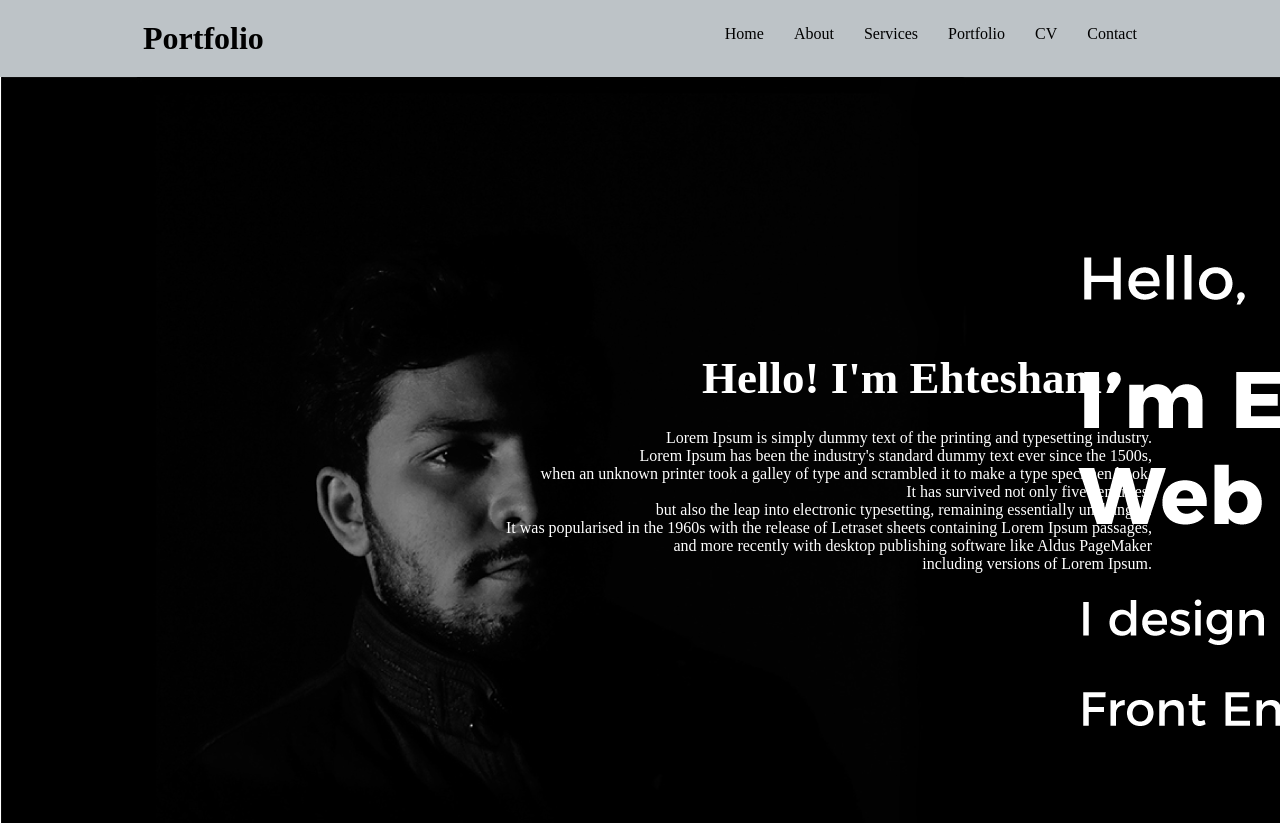
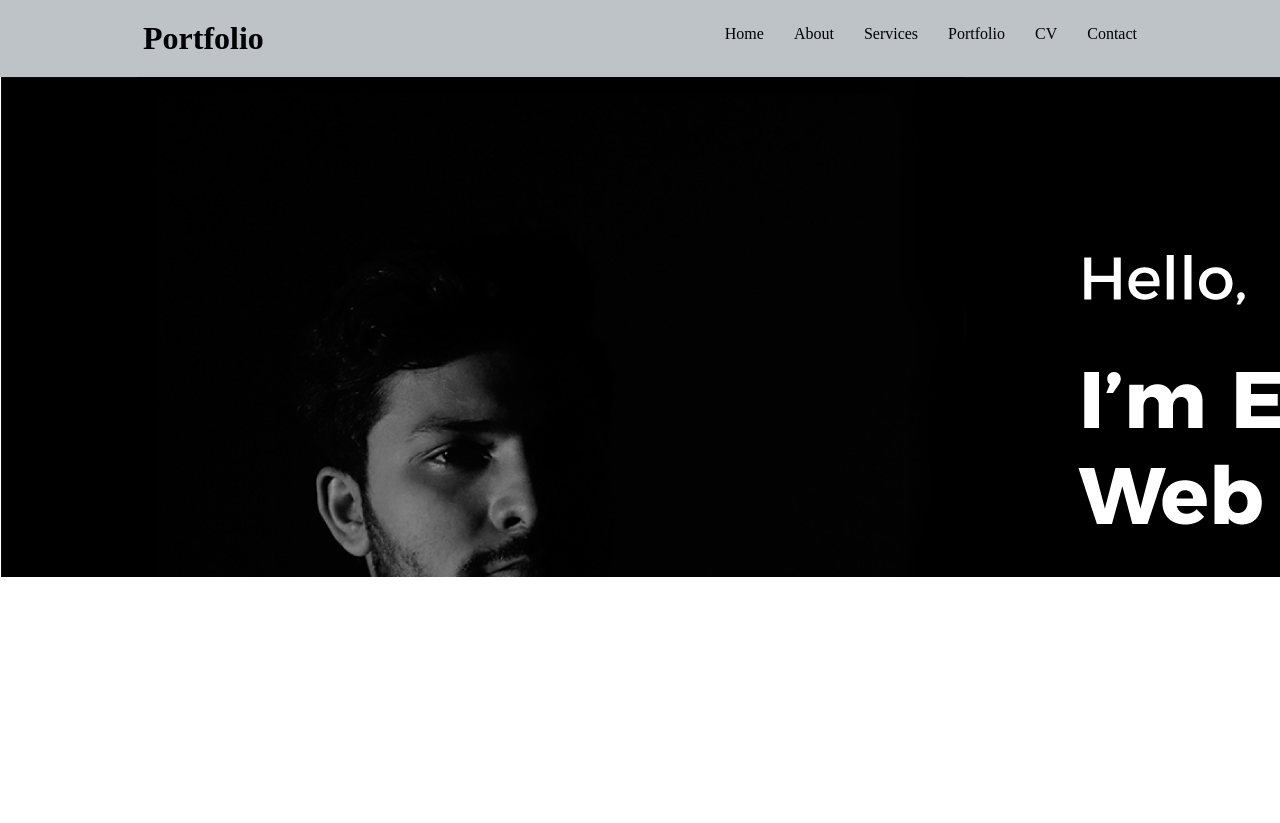
Before and after one commit to Ehtesham1558/Ehtesham1558.github.io, a plain HTML site: page index.html in a window 1280 px wide. After the commit the page ends 800 px from the top, so only its background shows below. Drawn offline with Linux system fonts and the light colour scheme.

Commit message:
removed the banner content

```diff
--- a/css/style.css
+++ b/css/style.css
@@ -65,7 +65,7 @@ body{
 	padding: 250px 0px;
 }
 
-.bnr_content h2{
+/*.bnr_content h2{
 	color: white;
 	text-align: right;
 	padding: 25px 50px;
@@ -74,4 +74,4 @@ body{
 .bnr_content p{
 	color: white;
 	text-align: right;
-}
+}*/
--- a/index.html
+++ b/index.html
@@ -30,10 +30,9 @@
 	<div id="banner">
 		<div class="banner">
 			<div class="container">
-				<div class="bnr_content">
-					<h2>Hello! I'm Ehtesham</h2>
-					<p>Lorem Ipsum is simply dummy text of the printing and typesetting industry. <br> Lorem Ipsum has been the industry's standard dummy text ever since the 1500s,<br> when an unknown printer took a galley of type and scrambled it to make a type specimen book. <br> It has survived not only five centuries,<br> but also the leap into electronic typesetting, remaining essentially unchanged. 	<br> It was popularised in the 1960s with the release of Letraset sheets containing Lorem Ipsum passages, <br> and more recently with desktop publishing software like Aldus PageMaker <br> including versions of Lorem Ipsum.</p>
-				</div>
+				<!-- <div class="bnr_content">
+
+				</div> -->
 			</div>
 		</div>
 
```
